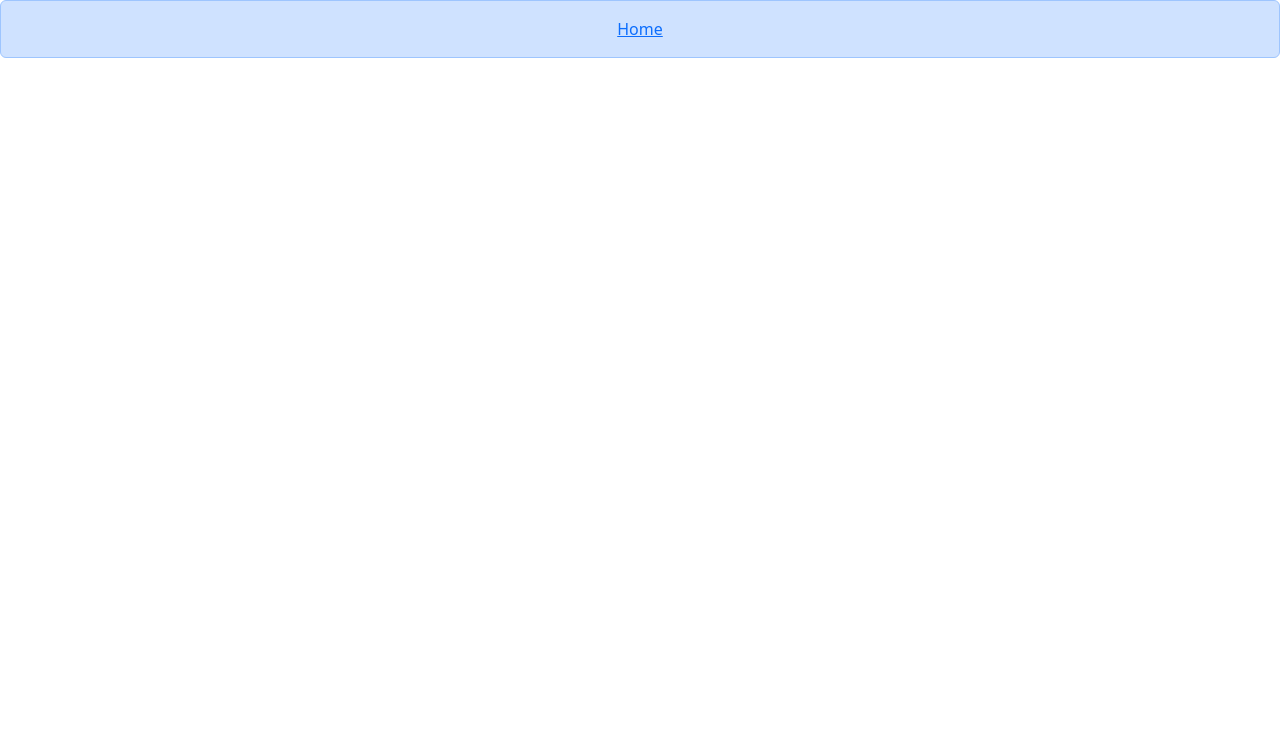
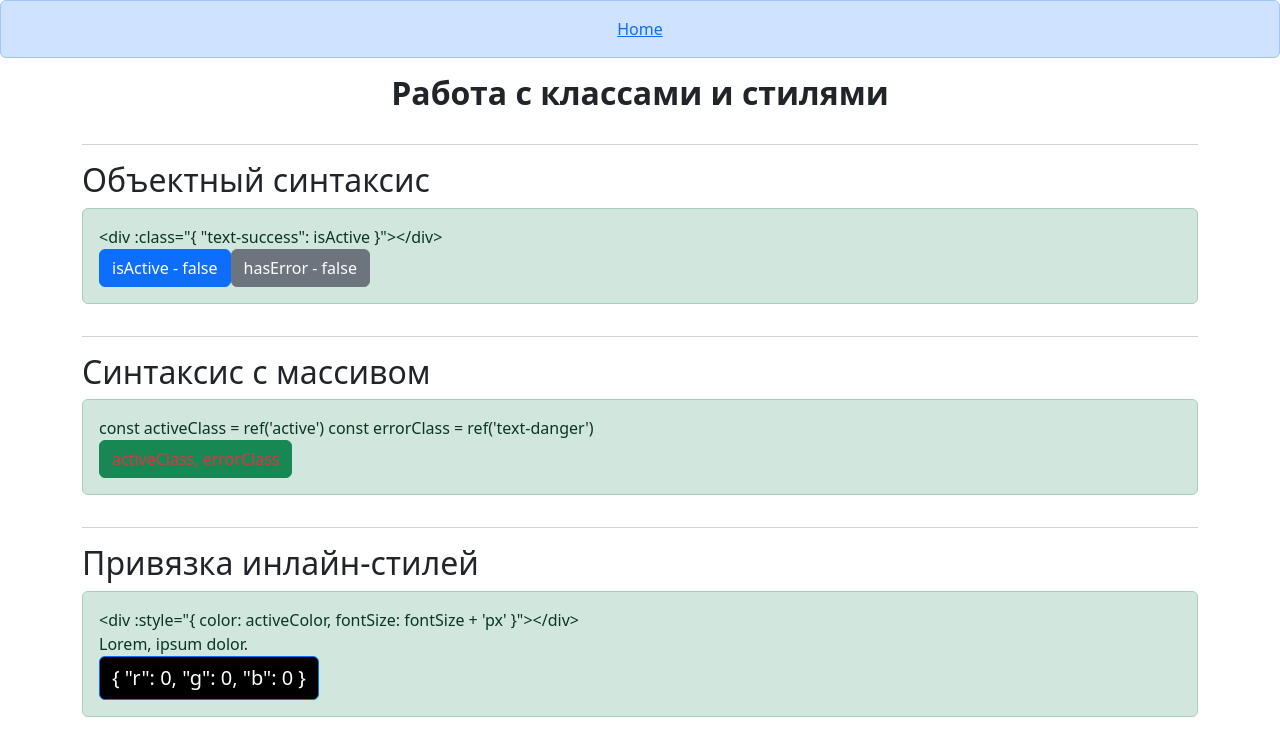
Before and after one commit to Lam0z/vue_lessons, a Nuxt app: page /lessons/styles in a window 1280 px wide. Before the commit this address had no page. Shown: the top 756 px of the page. Built offline with nearby package versions, Linux system fonts and the light colour scheme.

Commit message:
Lesson 4 - Styles

```diff
--- a/layouts/home.vue
+++ b/layouts/home.vue
@@ -11,6 +11,9 @@
             </li>
             <li>
                 <nuxt-link to="/lessons/computed" class=" ">Computed</nuxt-link>
+            </li>
+            <li>
+                <nuxt-link to="/lessons/styles" class=" ">Styles</nuxt-link>
             </li>
         </ul>
     </header>
--- /dev/null
+++ b/pages/lessons/styles.vue
@@ -0,0 +1,80 @@
+<script setup>
+const vobj = '<div :class="{ "text-success": isActive }"></div>';
+const varr = `const activeClass = ref('active')
+const errorClass = ref('text-danger')`;
+const styles = `<div :style="{ color: activeColor, fontSize: fontSize + 'px' }"></div>`;
+const activeClass = ref("text-info");
+const errorClass = ref("text-danger");
+const isActive = ref(false);
+const hasError = ref(false);
+const fz = ref(20);
+const state = ref("grid");
+const toggledActiveClass = computed(() =>
+    isActive.value ? "toggle" : "noToggleDDDDD"
+);
+const r = ref({ r: 0, g: 0, b: 0 });
+const getRandomvalue = () => {
+    const colors = {
+        r: Math.floor(Math.random() * 256),
+        g: Math.floor(Math.random() * 256),
+        b: Math.floor(Math.random() * 256),
+    };
+    r.value = colors;
+};
+</script>
+
+<template>
+    <MainHeader>Работа с классами и стилями</MainHeader>
+    <LPart subtitle="Объектный синтаксис ">
+        <div v-text="vobj"></div>
+        <button
+            :class="['btn', 'btn-primary', { 'text-success': isActive }]"
+            @click="isActive = !isActive"
+        >
+            isActive - {{ isActive }}
+        </button>
+        <button
+            class="underline"
+            :class="['btn', 'btn-secondary', { 'text-danger': hasError }]"
+            @click="hasError = !hasError"
+        >
+            hasError - {{ hasError }}
+        </button>
+    </LPart>
+    <!--  -->
+
+    <LPart subtitle="Синтаксис с массивом ">
+        <div v-text="varr"></div>
+        <button
+            :class="[
+                'btn btn-success',
+                [isActive ? 'isActive' : 'noActive'],
+                { 'my-text-style': isActive },
+                [toggledActiveClass],
+                activeClass,
+                errorClass,
+            ]"
+        >
+            activeClass, errorClass
+        </button>
+    </LPart>
+    <!--  -->
+    <LPart subtitle="Привязка инлайн-стилей ">
+        <div v-text="styles"></div>
+        <div class="styles">Lorem, ipsum dolor.</div>
+        <button
+            class="btn btn-primary"
+            :style="[
+                { fontSize: `${fz}px` },
+                `backgroundColor: rgb(${r.r},${r.b},${r.g})`,
+                `display: ${state}`,
+            ]"
+            @click="getRandomvalue"
+        >
+            {{ r }}
+        </button>
+    </LPart>
+    <!--  -->
+</template>
+
+<style scoped></style>
```
